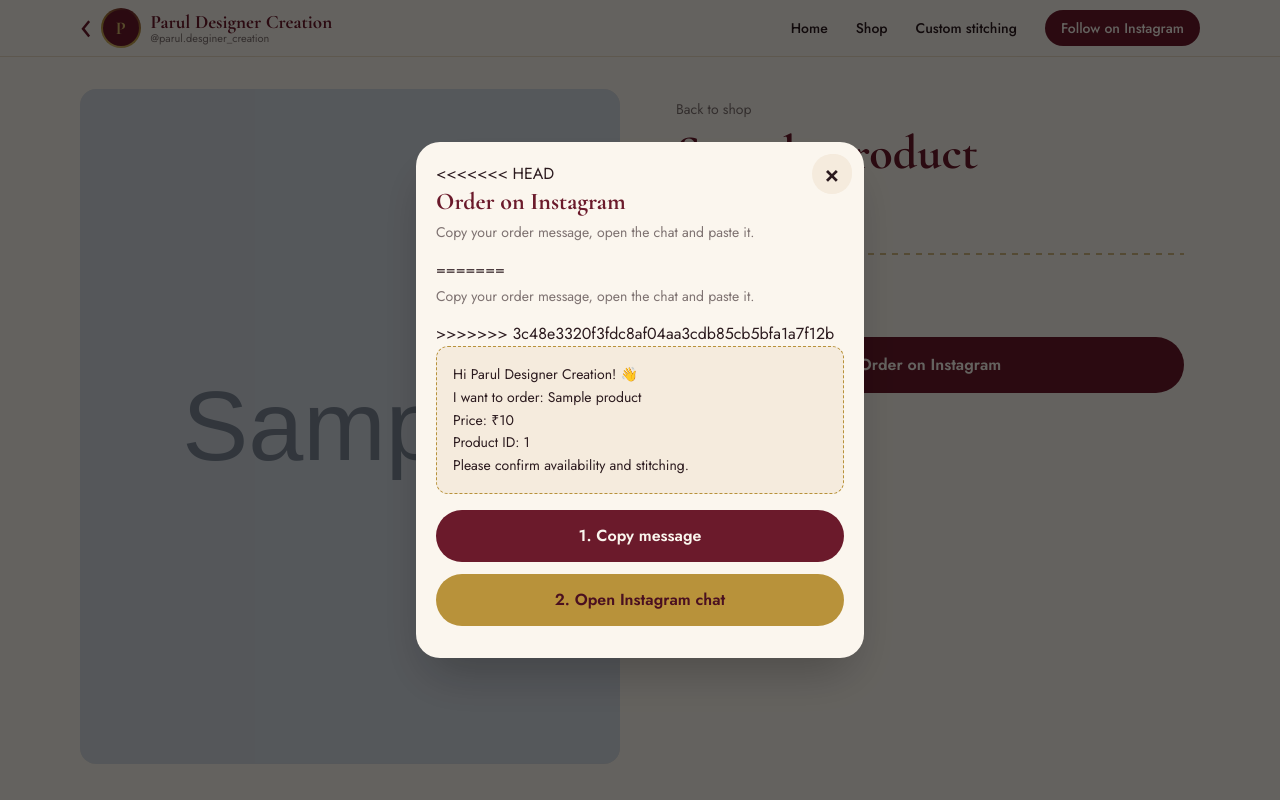
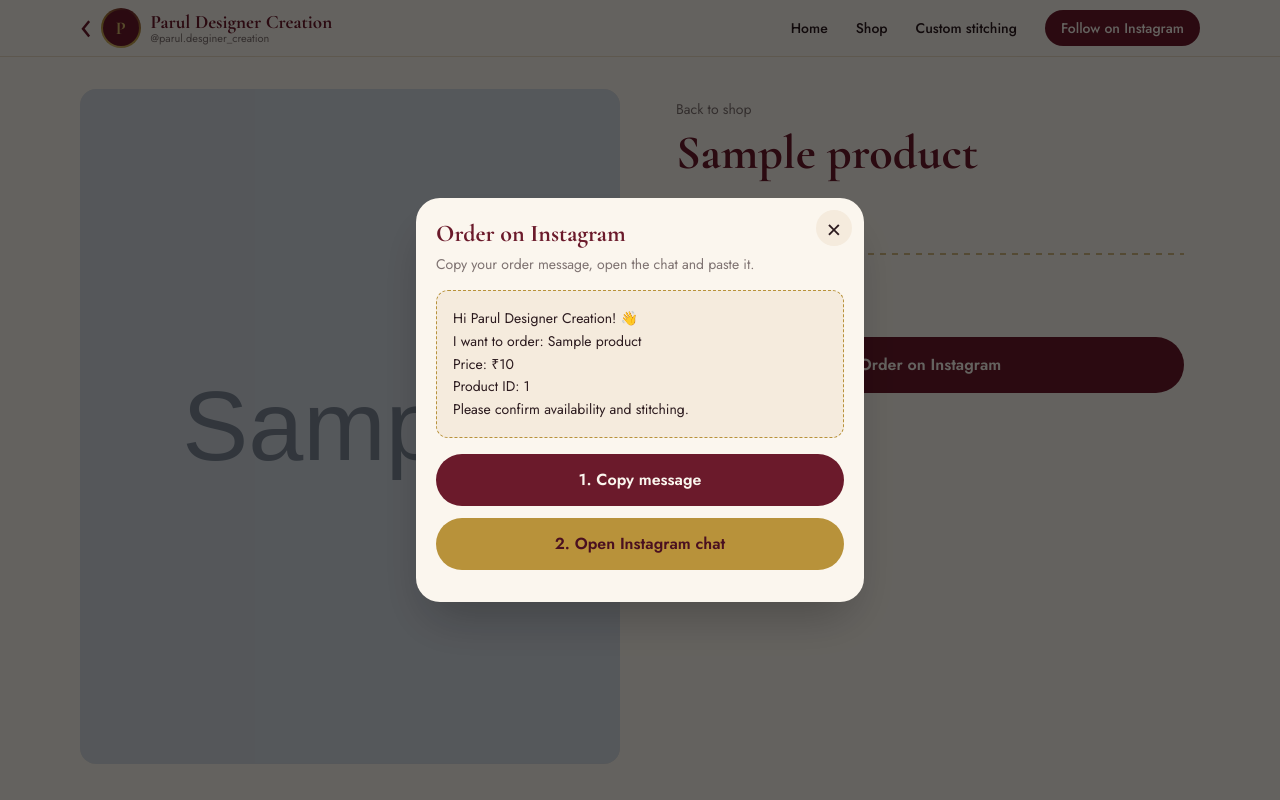
Before and after one commit to kaifkhan00/parul, a Django app: page /product/1/ in a window 1280 px wide. Run offline with Django 5.2, Linux system fonts and the light colour scheme; tables that the repository leaves empty hold one stand-in row (values such as "Sample post"); grey boxes marked "Sample" are stand-in pictures; some libraries are stand-ins or nearby versions.

Commit message:
fix conflict

```diff
--- a/shop/templates/shop/product.html
+++ b/shop/templates/shop/product.html
@@ -28,13 +28,9 @@
 
 <div id="sheet" hidden class="fixed inset-0 z-[9999] bg-black/60 flex items-end md:items-center justify-center p-0 md:p-4">
   <div class="relative w-full max-w-md bg-beige-50 rounded-t-3xl md:rounded-3xl p-5 pb-8 shadow-2xl">
-<<<<<<< HEAD
     <button type="button" id="closeX" onclick="document.getElementById('sheet').hidden=true;document.body.style.overflow=''" class="absolute right-3 top-3 w-9 h-9 grid place-items-center rounded-full bg-beige-100 text-2xl cursor-pointer">×</button>
     <h3 class="font-display text-2xl font-bold text-maroon pr-10">Order on Instagram</h3>
     <p class="text-sm text-ink/60 mt-1 mb-4">Copy your order message, open the chat and paste it.</p>
-=======
-<button type="button" id="closeX" class="absolute right-3 top-3 w-10 h-10 grid place-items-center rounded-full bg-beige-100 text-2xl font-bold cursor-pointer z-50">×</button>    <p class="text-sm text-ink/60 mt-1 mb-4">Copy your order message, open the chat and paste it.</p>
->>>>>>> 3c48e3320f3fdc8af04aa3cdb85cb5bfa1a7f12b
 
     <!-- YAHAN DIRECT MESSAGE LIKHA HAI, KHALI KABHI NAHI HOGA -->
     <div id="msg" class="bg-beige-100 border border-dashed border-gold rounded-xl p-4 text-sm leading-relaxed whitespace-pre-line select-all">Hi Parul Designer Creation! 👋
```
